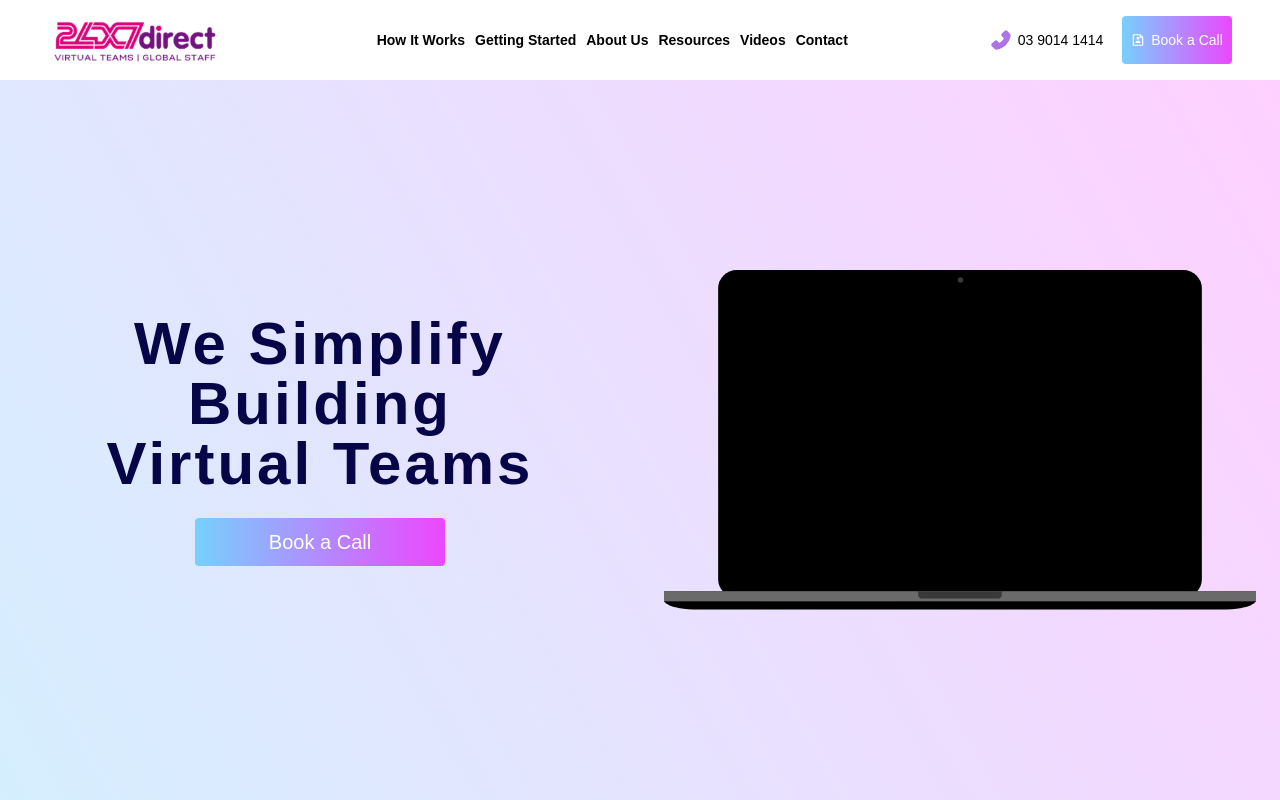
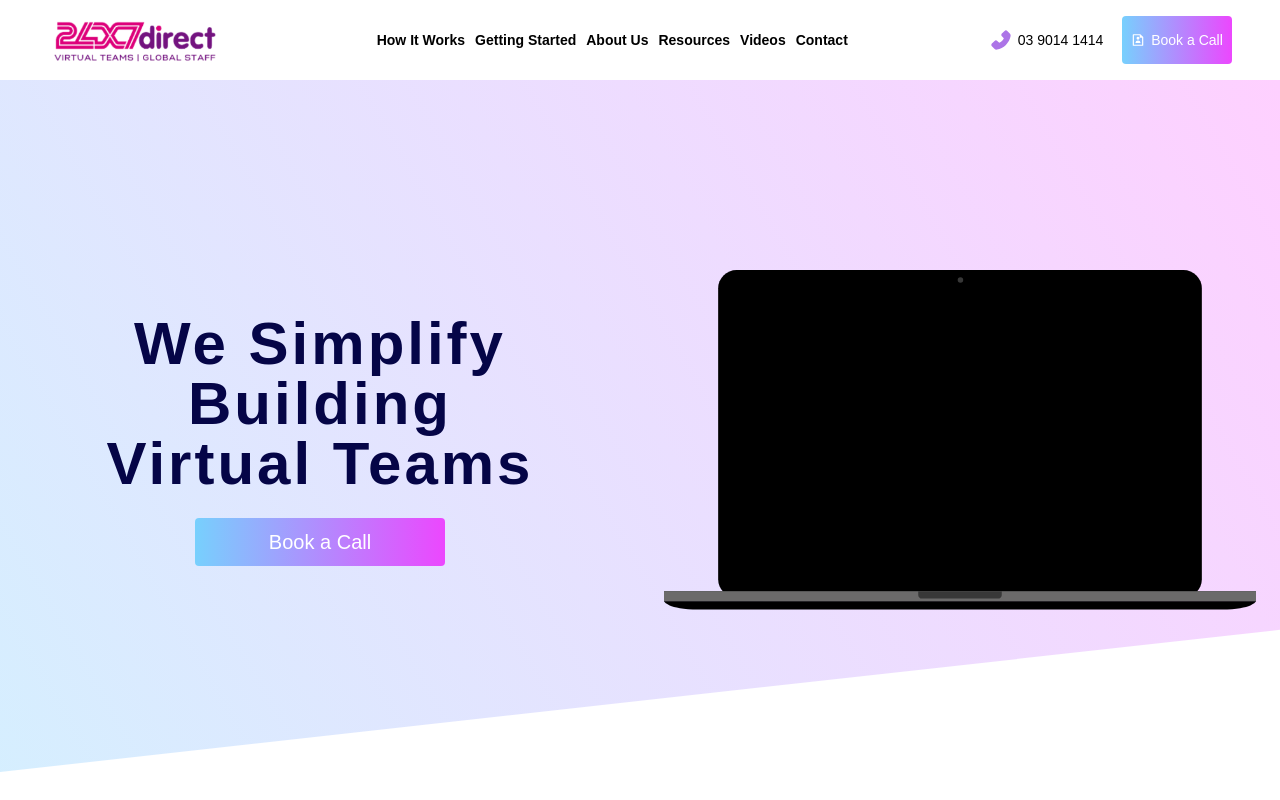
Before and after one commit to nabalmes/clone-website, a React (Create React App) app: page / in a window 1280 px wide. Built offline with nearby package versions, Linux system fonts and the light colour scheme.

Commit message:
added content

```diff
--- a/src/components/Pages/Component1/Component1.js
+++ b/src/components/Pages/Component1/Component1.js
@@ -4,8 +4,8 @@ import './Component1.css';
 
 export const Component1 = () => {
     return (
-        <section id="Component1" className="h-full w-full bg-bg-1 flex  max-md:flex-col">
-            <div className="h-full w-2/4 flex justify-center items-center flex-col text-black gap-[1.5rem] max-md:w-full max-md:h-2/4">
+        <section id="Component1" className="h-full w-full bg-bg-1 flex  max-md:flex-col relative">
+            <div className="page h-full w-2/4 flex justify-center items-center flex-col text-black gap-[1.5rem] max-md:w-full max-md:h-2/4 z-[2]">
                 <div className="flex justify-center items-center flex-col">
                     <h1 className="text-center text-6xl font-semibold text-[#050547] tracking-[3px] max-md:text-5xl max-sm:text-4xl">We Simplify</h1>
                     <h1 className="text-center text-6xl font-semibold text-[#050547] tracking-[3px] max-md:text-5xl max-sm:text-4xl">  Building</h1>
@@ -13,17 +13,22 @@ export const Component1 = () => {
                 </div>
                 <button className="text-xl min-w-[250px] bg-button-color hover:bg-button-color-hover font-base py-[10px] px-[20px] text-sm text-white rounded">Book a Call</button>
             </div>
-            <div className="h-full w-2/4 flex justify-center items-center max-md:w-full max-md:h-2/4">
+            <div className="page h-full w-2/4 flex justify-center items-center max-md:w-full max-md:h-2/4 z-[2]">
                 <div className="w-full px-6 py-10 max-md:w-3/4 max-md:py-5 max-[576px]:w-full">
-                    <svg xmlns="http://www.w3.org/2000/svg" viewBox="0 0 645 370" class="pp-devices-svg">
-                        <rect class="back-shape frame" fill="#000000" x="59" y="0" width="527" height="357" rx="20"></rect>
-                        <rect class="back-shape base" fill="#242424" x="0" y="350" width="645" height="11"></rect>
-                        <rect class="overlay-shape base-tint" fill="#6b6a6a" x="0" y="350" width="645" height="11"></rect>
-                        <path class="overlay-shape dent" d="M277,350 L368,350 L368,354 C368,356.209139 366.202696,358 364.001926,358 L280.998074,358 C278.789999,358 277,356.204644 277,354 L277,350 Z" fill="#383838"></path>
-                        <circle class="overlay-shape camera" fill="#383838" cx="323" cy="11" r="3"></circle>
-                        <path class="back-shape bottom" d="M0,361 C0,361 3.91836515,370 37.3210755,370 L320.849959,370 L324.150041,370 L607.694382,370 C641.097092,370 645,361 645,361 L0,361 Z" fill="#000000"></path>
+                    <svg xmlns="http://www.w3.org/2000/svg" viewBox="0 0 645 370" className="pp-devices-svg">
+                        <rect className="back-shape frame" fill="#000000" x="59" y="0" width="527" height="357" rx="20"></rect>
+                        <rect className="back-shape base" fill="#242424" x="0" y="350" width="645" height="11"></rect>
+                        <rect className="overlay-shape base-tint" fill="#6b6a6a" x="0" y="350" width="645" height="11"></rect>
+                        <path className="overlay-shape dent" d="M277,350 L368,350 L368,354 C368,356.209139 366.202696,358 364.001926,358 L280.998074,358 C278.789999,358 277,356.204644 277,354 L277,350 Z" fill="#383838"></path>
+                        <circle className="overlay-shape camera" fill="#383838" cx="323" cy="11" r="3"></circle>
+                        <path className="back-shape bottom" d="M0,361 C0,361 3.91836515,370 37.3210755,370 L320.849959,370 L324.150041,370 L607.694382,370 C641.097092,370 645,361 645,361 L0,361 Z" fill="#000000"></path>
                     </svg>
                 </div>
+            </div>
+            <div className="w-full absolute bottom-0">
+                    <svg xmlns="http://www.w3.org/2000/svg" viewBox="0 0 1440 320">
+                        <path fill="#ffffff" fill-opacity="1" d="M0,288L1440,128L1440,320L0,320Z"></path>
+                    </svg>
             </div>
         </section>
     )
```
